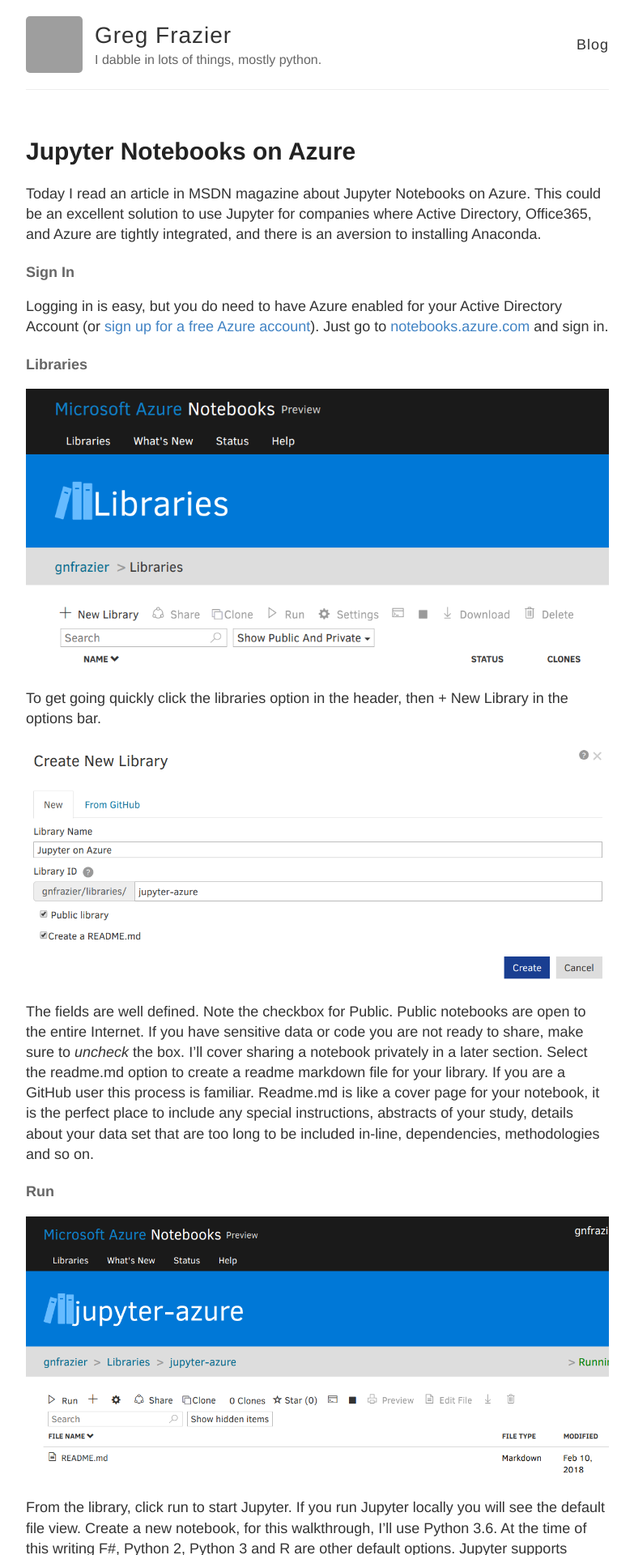
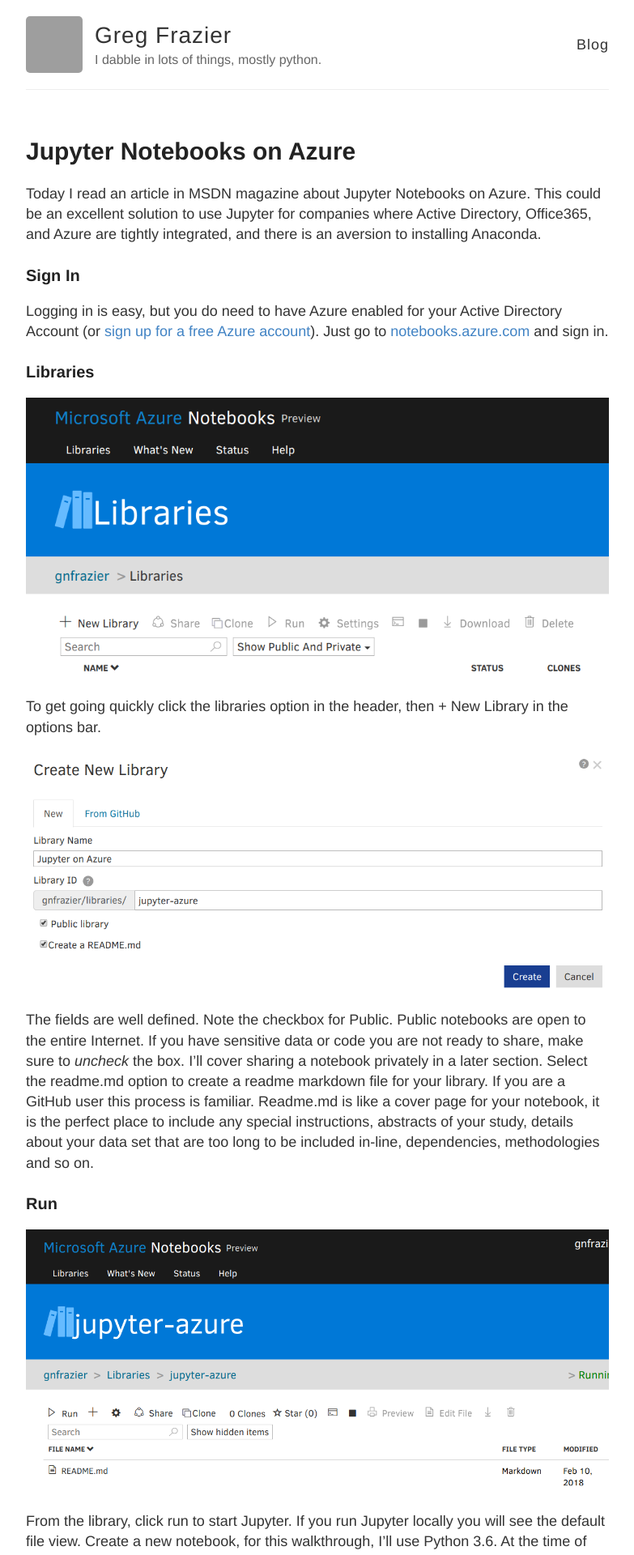
Before and after one commit to gnfrazier/gnfrazier.github.io, a Jekyll site: the page built from _posts/2018-2-9-jupyter-notebooks-on-azure.md, in a window 1280 px wide. Shown: the top 1920 px of the page at 81% size, without its empty margins (248-1031 px from the left). Built offline with Jekyll 4.4.1, drawn with Linux system fonts in a browser that asks for light colours; grey boxes are pictures that could not be loaded.

Commit message:
Format changes.

```diff
--- a/_posts/2018-2-9-jupyter-notebooks-on-azure.md
+++ b/_posts/2018-2-9-jupyter-notebooks-on-azure.md
@@ -6,11 +6,11 @@
 
 Today I read an article in MSDN magazine about Jupyter Notebooks on Azure. This could be an excellent solution to use Jupyter for companies where Active Directory, Office365, and Azure are tightly integrated, and there is an aversion to installing Anaconda.
 
-#### Sign In
+### Sign In
 
 Logging in is easy, but you do need to have Azure enabled for your Active Directory Account (or [sign up for a free Azure account](https://azure.microsoft.com/en-us/free/)). Just go to [notebooks.azure.com](https://notebooks.azure.com) and sign in.
 
-#### Libraries
+### Libraries
 
 <div class="img_center">
   ![Azure Notebooks New Library]({{ site.baseurl }}/images/jupyter-azure-new-library.png)
@@ -21,7 +21,7 @@
 </div>
 The fields are well defined. Note the checkbox for Public. Public notebooks are open to the entire Internet. If you have sensitive data or code you are not ready to share, make sure to _uncheck_ the box. I'll cover sharing a notebook privately in a later section. Select the readme.md option to create a readme markdown file for your library. If you are a GitHub user this process is familiar. Readme.md is like a cover page for your notebook, it is the perfect place to include any special instructions, abstracts of your study, details about your data set that are too long to be included in-line, dependencies, methodologies and so on.
 
-#### Run
+### Run
 
 <div class="img_center">
 ![Azure Notebooks Ready to Run]({{ site.baseurl }}/images/jupyter-azure-run.png "A new library with readme.md ready to run.")
@@ -45,7 +45,7 @@
 **Libraries**
 Opens a new tab back to the libraries menu. Using the browser function in your running notebook is a bad idea.
 
-#### Public vs Private Notebooks
+### Public vs Private Notebooks
 
 <div class="img_center">
 ![Library View of Azure Notebooks]({{ site.baseurl }}/images/jupyter-azure-library-view.png "Library view of Azure Notebooks showing a private and public notebook")
```
Also changed, not shown: _posts/2018-1-17-learning-markdown.md (+2 -2 lines).
